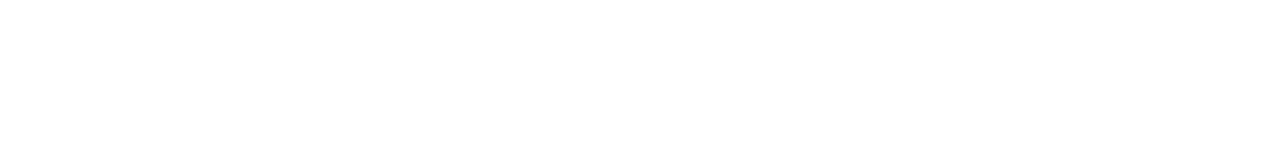
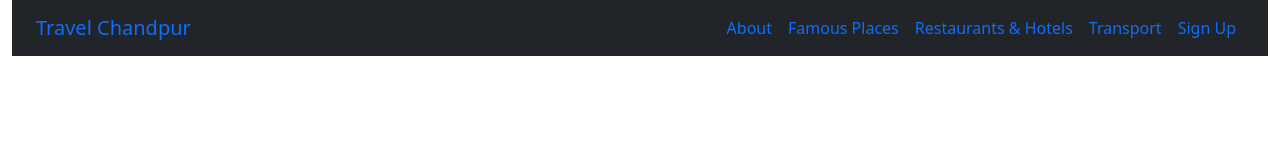
Before and after one commit to emon2023/SE-408-HW-3, a plain HTML site: page famousplaces.html in a window 1280 px wide. Drawn offline with nearby package versions, Linux system fonts and the light colour scheme.

Commit message:
famous new add

```diff
--- a/famousplaces.html
+++ b/famousplaces.html
@@ -0,0 +1,45 @@
+<!DOCTYPE html>
+<html lang="en">
+<head>
+    <title>Famous Places</title> <!-- Bootstrap 5 Project -->
+    <link href="https://cdn.jsdelivr.net/npm/bootstrap@5.0.2/dist/css/bootstrap.min.css" rel="stylesheet">
+    <script src="https://cdn.jsdelivr.net/npm/bootstrap@5.0.2/dist/js/bootstrap.bundle.min.js"></script>
+</head>
+<body>
+    <div class="container-fluid">
+             <!-- nev bar / menu start from here -->
+            <div class="row">
+                    <div class="col-sm-12">
+
+                        <nav class="navbar navbar-expand-sm  bg-dark ">
+
+                            <div class="container-fluid">
+                                <a class="navbar-brand" href="index.html">Travel Chandpur </a>
+                                <button class="navbar-toggler" type="button" data-bs-toggle="collapse" data-bs-target="#collapsibleNavbar">
+                                  <span class="navbar-toggler-icon"></span>
+                                </button>
+                              <ul class="navbar-nav">
+                                <li class="nav-item text-white">
+                                  <a class="nav-link" href="index.html">About</a>
+                                </li>
+                                <li class="nav-item">
+                                  <a class="nav-link" href="famousplaces.html">Famous Places</a>
+                                </li>
+                                <li class="nav-item">
+                                  <a class="nav-link" href="restaurants.html">Restaurants & Hotels</a>
+                                </li>
+                                <li class="nav-item">
+                                    <a class="nav-link" href="transport.html">Transport</a>
+                                  </li>
+                                  <li class="nav-item">
+                                    <a class="nav-link" href="signup.html">Sign Up</a>
+                                  </li>
+                              </ul>
+                            </div>
+                          </nav>
+                    </div>
+            </div>
+            <!-- nev bar / menu end here -->
+    </div>
+</body>
+</html>
```
Also changed, not shown: index.html (+1 -1 lines).
